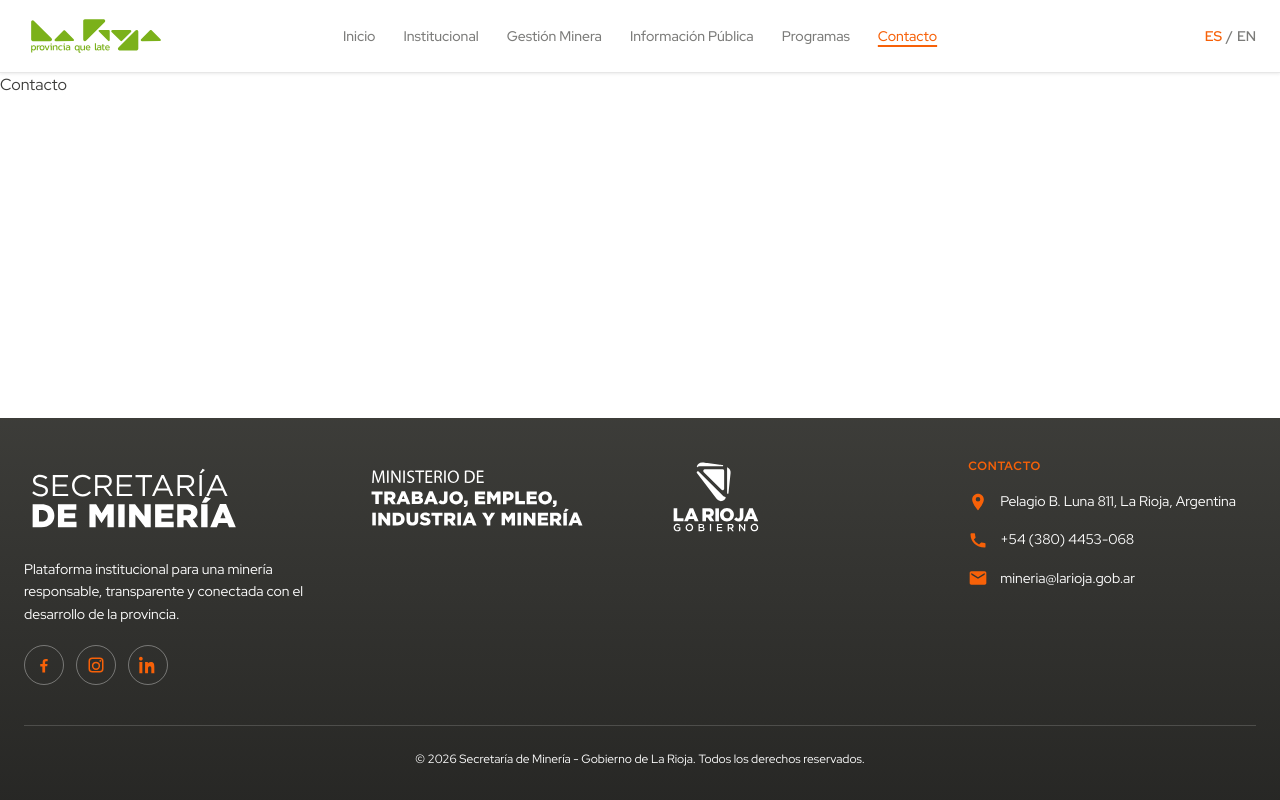
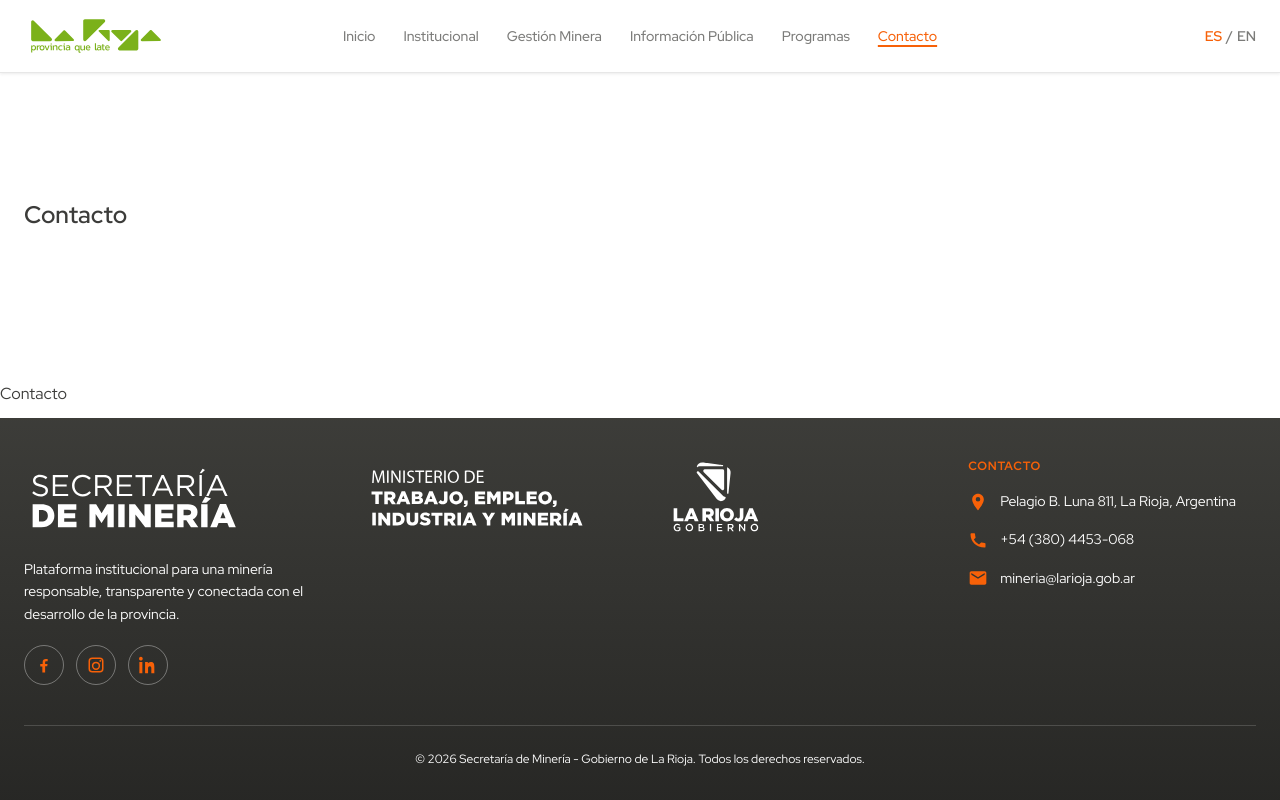
Before and after one commit to josemaldocarre/Web-Institucional-Minera-La-Rioja, a React (Vite) app: page /contacto in a window 1280 px wide. Built offline with nearby package versions, Linux system fonts and the light colour scheme.

Commit message:
feat(contact): create new Contact page and update routing to reflect new structure, removing old Contact page from institutional section

```diff
--- a/src/App.tsx
+++ b/src/App.tsx
@@ -5,7 +5,7 @@ import Institucional from './pages/institucional/Institucional'
 import GestionMinera from './pages/gestion-minera/GestionMinera'
 import InformacionPublica from './pages/informacion-publica/InformacionPublica'
 import Programas from './pages/programas/Programas'
-import Contacto from './pages/institucional/Contacto'
+import Contacto from './pages/contacto/Contacto'
 import { NotFound } from './pages/NotFound'
 
 function App() {
--- /dev/null
+++ b/src/pages/contacto/Contacto.tsx
@@ -0,0 +1,10 @@
+import { SectionPageLayout } from '../../layouts/SectionPageLayout'
+import { CONTACTO_PAGE } from '../../navigation/sectionNav'
+
+export default function Contacto() {
+  return (
+    <SectionPageLayout config={CONTACTO_PAGE}>
+      <div>Contacto</div>
+    </SectionPageLayout>
+  )
+}
--- a/src/pages/institucional/Contacto.tsx
+++ /dev/null
@@ -1,7 +0,0 @@
-import { institucionalService } from '../../services/institucionalService'
-
-void institucionalService.contacto
-
-export default function Contacto() {
-  return <div>Contacto</div>
-}
--- a/src/pages/institucional/Institucional.tsx
+++ b/src/pages/institucional/Institucional.tsx
@@ -1,7 +1,6 @@
 import { SectionPageLayout } from '../../layouts/SectionPageLayout'
 import { INSTITUCIONAL_PAGE } from '../../navigation/sectionNav'
 import Autoridades from './Autoridades'
-import Contacto from '../contacto/Contacto'
 import QuienesSomos from './QuienesSomos'
 
 export default function Institucional() {
@@ -9,7 +8,6 @@ export default function Institucional() {
     <SectionPageLayout config={INSTITUCIONAL_PAGE}>
       <QuienesSomos />
       <Autoridades />
-      <Contacto />
     </SectionPageLayout>
   )
 }
```
Also changed, not shown: src/navigation/mainNav.ts (+0 -8 lines).
